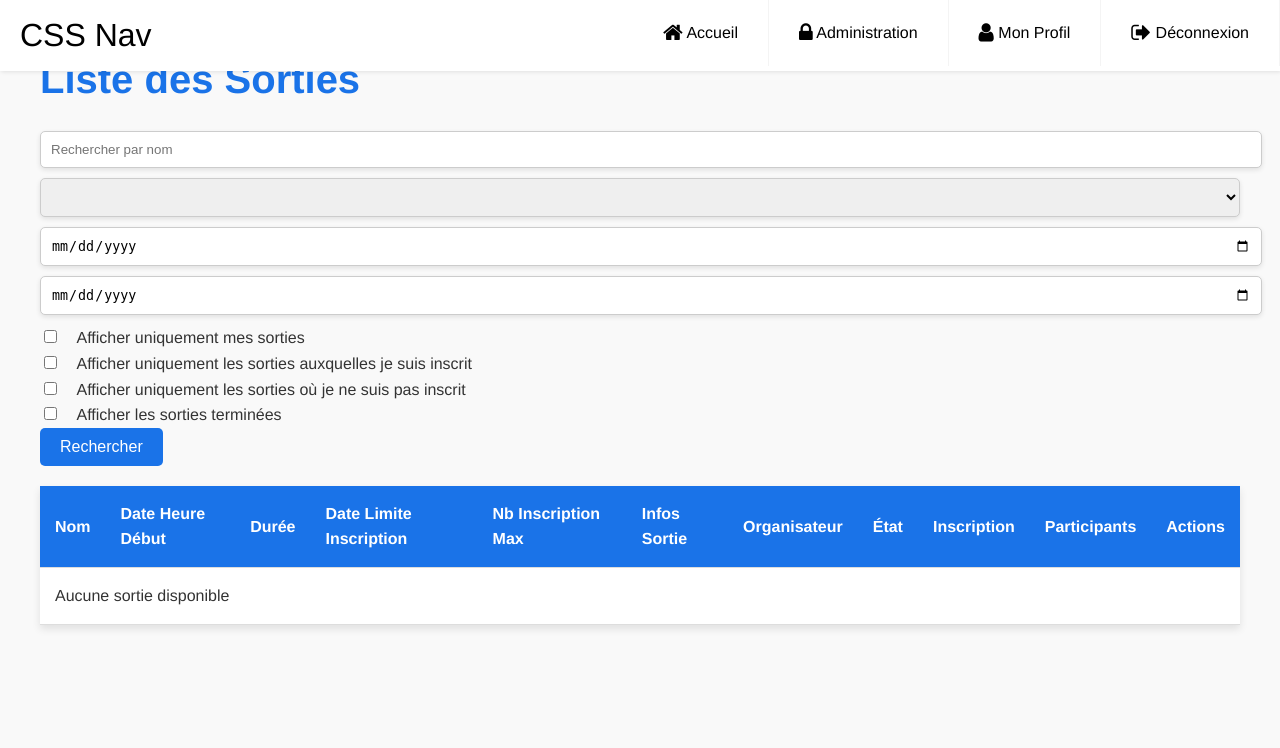
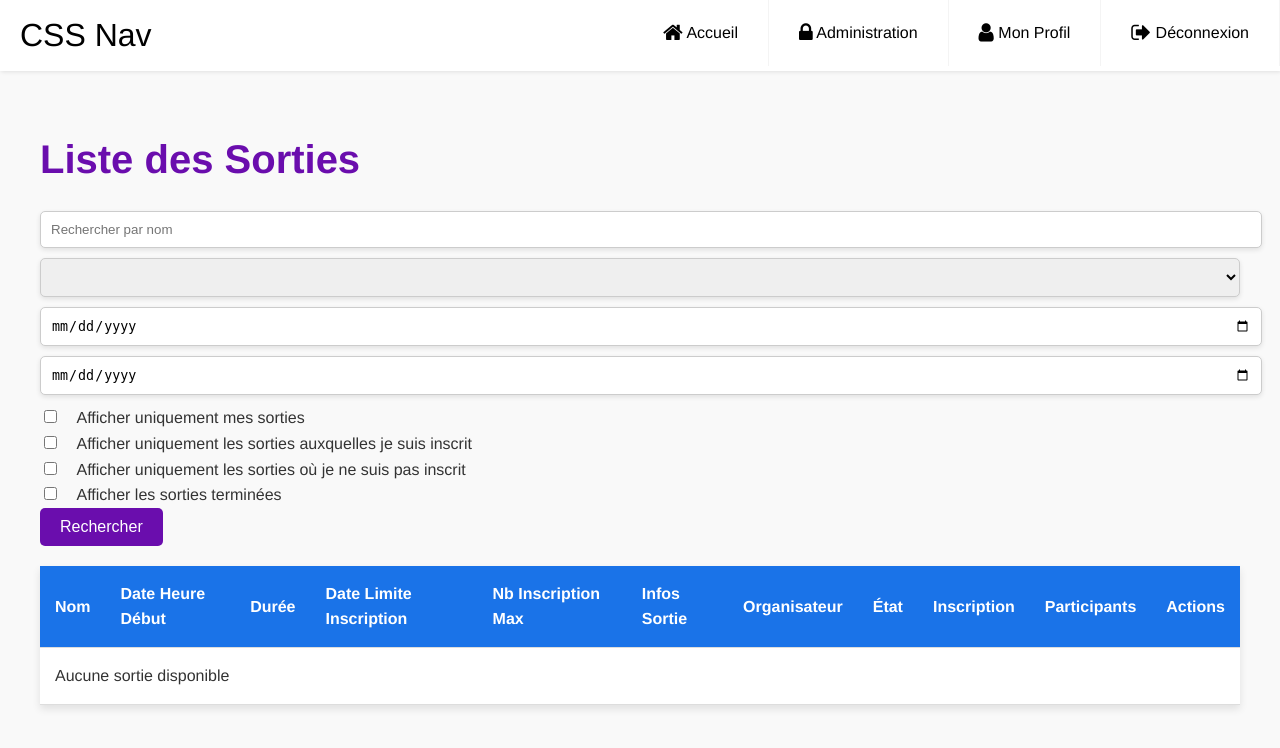
Before and after one commit to amounille/ENIProjetSymfonyReal, a Symfony app: template templates/home/index.html.twig in a window 1280 px wide. Shown: the top 748 px of the page. Run offline with Twig, Linux system fonts and the light colour scheme; the template is opened without the code that fills it: most values are stand-ins (such as "Sample title", 1, 10 or a date in 2020); some libraries are stand-ins or nearby versions.

Commit message:
update css

```diff
--- a/public/css/index.css
+++ b/public/css/index.css
@@ -11,14 +11,14 @@ body {
 .container {
     max-width: 1200px;
     margin: 0 auto;
-    padding: 20px;
+    padding-top: 100px;
 }
 
 /* Header */
 h1 {
     font-size: 2.5rem;
     font-weight: bold;
-    color: #1a73e8;
+    color: #6A0DAD;
     margin-bottom: 20px;
 }
 
@@ -52,7 +52,7 @@ select:focus {
 }
 
 button {
-    background-color: #1a73e8;
+    background-color:#6A0DAD;
     color: #fff;
     padding: 10px 20px;
     border: none;
@@ -86,9 +86,6 @@ th, td {
     border-bottom: 1px solid #ddd;
 }
 
-tr:hover {
-    background-color: #f1f1f1;
-}
 
 tbody tr:nth-child(even) {
     background-color: #f9f9f9;
```
